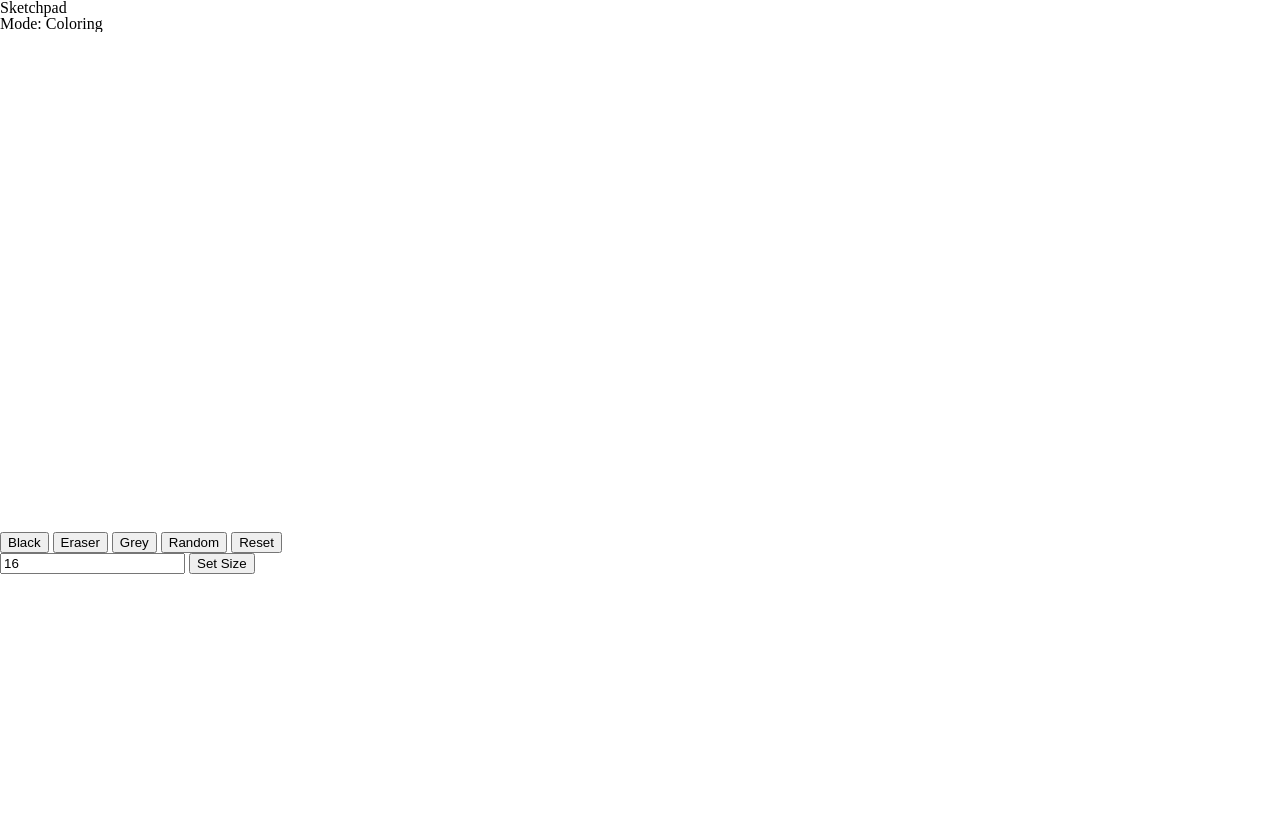
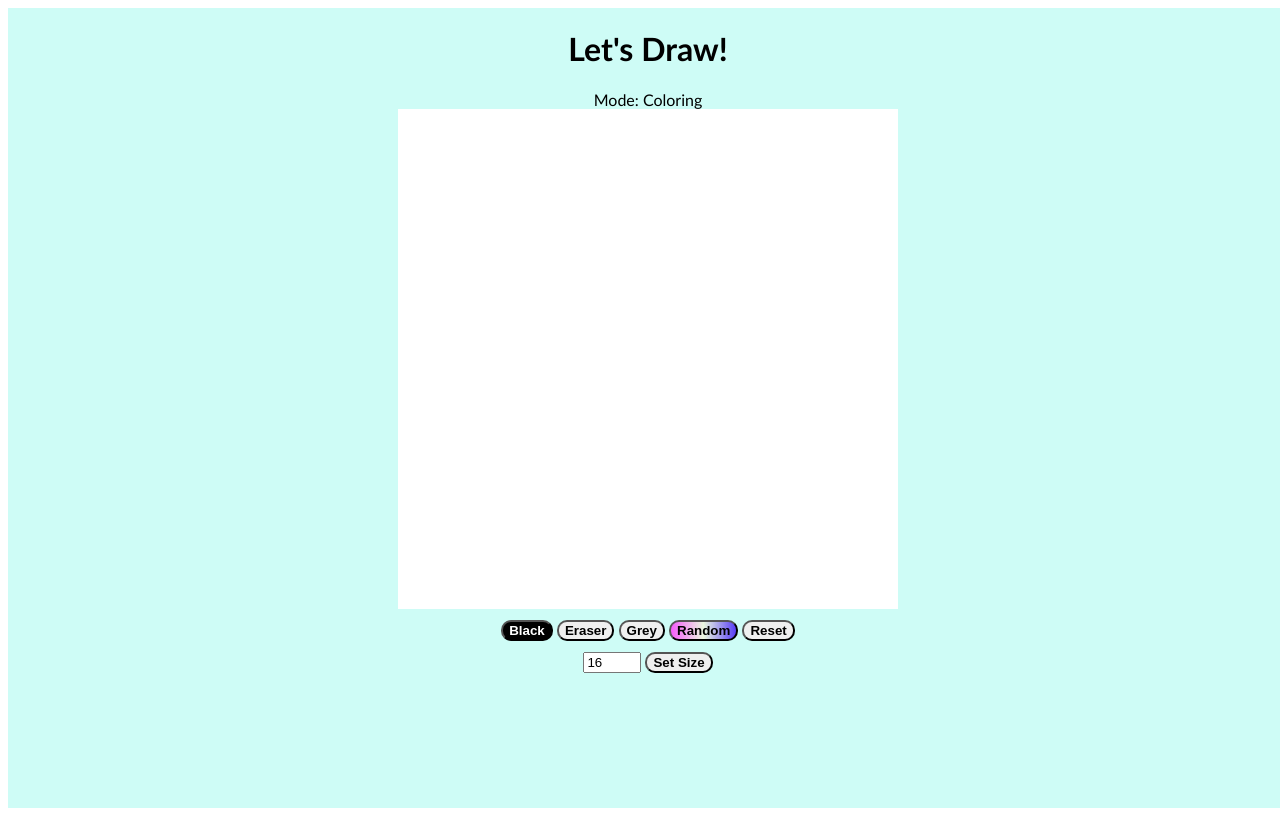
Before and after one commit to OsintOtter/EtchASketch, a plain HTML site: page index.html in a window 1280 px wide. Drawn offline with Linux system fonts and the light colour scheme.

Commit message:
add styles.css

```diff
--- a/index.html
+++ b/index.html
@@ -5,21 +5,21 @@
     <meta http-equiv="X-UA-Compatible" content="IE=edge">
     <meta name="viewport" content="width=device-width, initial-scale=1.0">
     <link rel="stylesheet" href="styles.css">
-    <link rel="stylesheet" href="reset.css">
+    <!-- <link rel="stylesheet" href="reset.css"> -->
     <title>Draw Me</title>
 </head>
 <body>
     <div class="flexContainer">
-        <div class="title"><h1>Sketchpad</h1></div>
+        <div class="title"><h1>Let's Draw!</h1></div>
         <div class="mode">Mode: Coloring</div>
         <div class="content">
             <div class="board"></div>
             <div class="buttons">
-                <button onclick="changeColor('black')">Black</button>
-                <button onclick="changeColor('white')">Eraser</button>
-                <button onclick="changeColor('grey')">Grey</button>
-                <button onclick="changeColor('random')">Random</button>
-                <button onclick="resetBoard()">Reset</button>
+                <button class="blackButton" onclick="changeColor('black')">Black</button>
+                <button class="whiteButton" onclick="changeColor('white')">Eraser</button>
+                <button class="greyButton" onclick="changeColor('grey')">Grey</button>
+                <button class="randomButton" onclick="changeColor('random')">Random</button>
+                <button class="resetButton" onclick="resetBoard()">Reset</button>
             </div>
             <div>
                 <input type="text" placeholder="Size of Board" value="16" onchange="changeSize(this.value)">
--- a/styles.css
+++ b/styles.css
@@ -1,5 +1,64 @@
+
+.flexContainer {
+    background-color: rgba(166, 250, 239, 0.554);
+    font-family: 'Trebuchet MS', 'Lucida Sans Unicode', 'Lucida Grande', 'Lucida Sans', Arial, sans-serif;
+
+    height: 100vh;
+    width: 100vw;
+    display: flex;
+    flex-direction: column;
+    align-items: center;
+    background: linear-gradient(rgb(247, 12, 12));
+}
+
 .board{
     width: 500px;
     height: 500px;
     display: grid;
+
 }
+
+.content {
+    display: flex;
+    flex-direction: column;
+    align-items: center;
+    min-width: 300px;
+    min-height: 300px;
+    width: 60vw;
+    height: 60vw;
+    max-width: 600px;
+    max-height: 600px;
+}
+
+.title {
+    display: flex;
+    justify-content: center;
+}
+.buttons{
+    margin-top: 10px;
+    margin-bottom: 10px;
+}
+button {
+    border-radius: 10px;
+    font-weight: 600;
+    text-align: center;
+    transition: all 0.2s;
+
+}
+.board:hover {
+    cursor: pointer;
+}
+.blackButton {
+    background-color: black;
+    color: white;
+}
+.blackbutton:hover {
+    background-color: white;
+    color: black;
+}
+.randomButton {
+    background:linear-gradient(0.25turn, #f65cfc, #ebf8e1, #583cf6);
+}
+input {
+    width: 50px;
+}
```
